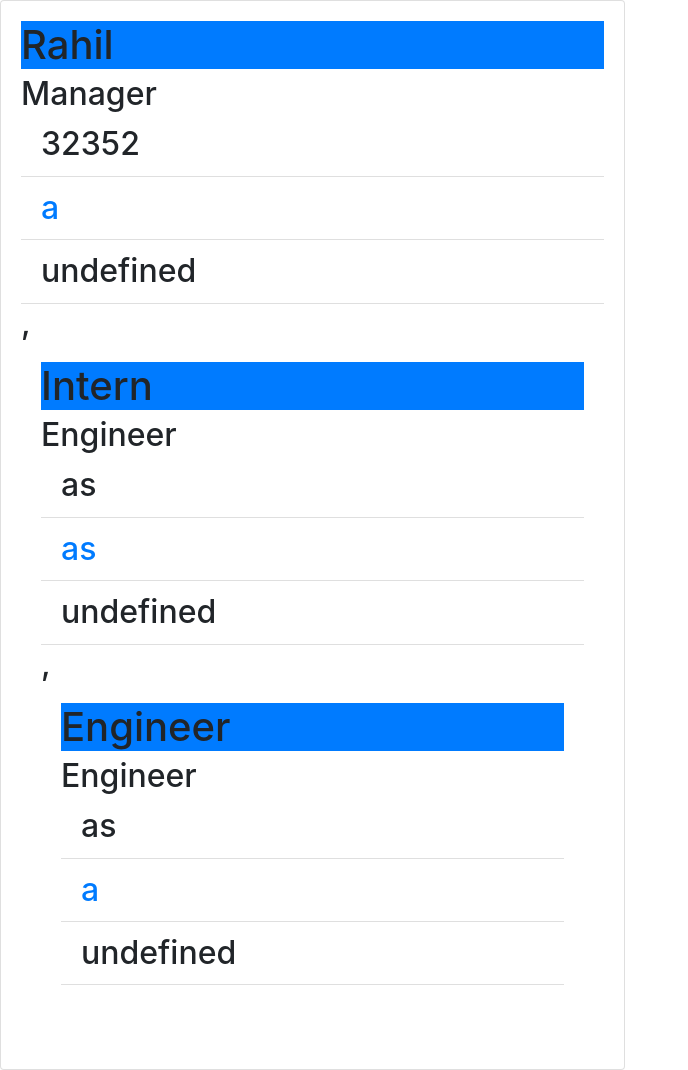
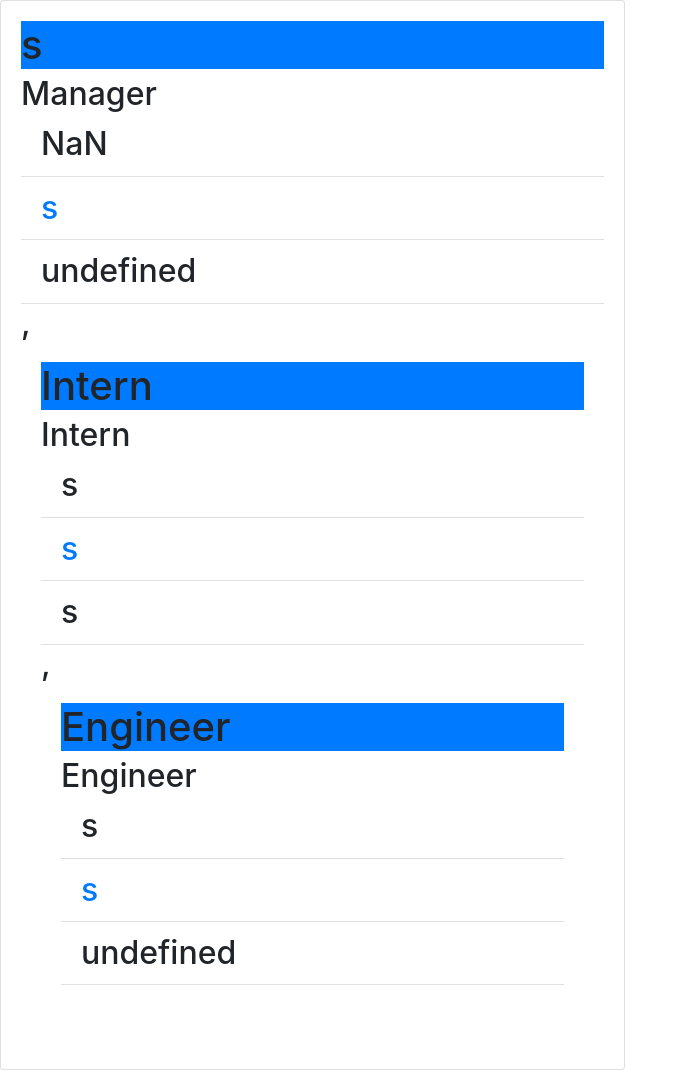
Before and after one commit to rahilrahimi/team-profile-generator, a website: page index.html in a window 1280 px wide. Shown: the whole page, without its empty margins (0-688 px from the left). Drawn offline with nearby package versions, Linux system fonts and the light colour scheme.

Commit message:
initial change

```diff
--- a/index.html
+++ b/index.html
@@ -16,22 +16,22 @@
     <div class = card>
 
 <div class ="card-body">
-  <h1 class="card-title bg-primary">Rahil</h1>
+  <h1 class="card-title bg-primary">s</h1>
   <h2 class = "card-subtitle">Manager<h2>
   <ul class="list-group list-group-flush">
-    <li class="list-group-item">32352</li>
-    <li class="list-group-item"><a href="a">a</a></li>
+    <li class="list-group-item">NaN</li>
+    <li class="list-group-item"><a href="s">s</a></li>
     <li class="list-group-item">undefined</li>
   </ul>
 <div>
 ,
 <div class ="card-body">
   <h1 class="card-title bg-primary">Intern</h1>
-  <h2 class = "card-subtitle">Engineer<h2>
+  <h2 class = "card-subtitle">Intern<h2>
   <ul class="list-group list-group-flush">
-    <li class="list-group-item">as</li>
-    <li class="list-group-item"><a href="as">as</a></li>
-    <li class="list-group-item">undefined</li>
+    <li class="list-group-item">s</li>
+    <li class="list-group-item"><a href="s">s</a></li>
+    <li class="list-group-item">s</li>
   </ul>
 <div>
 ,
@@ -39,8 +39,8 @@
   <h1 class="card-title bg-primary">Engineer</h1>
   <h2 class = "card-subtitle">Engineer<h2>
   <ul class="list-group list-group-flush">
-    <li class="list-group-item">as</li>
-    <li class="list-group-item"><a href="a">a</a></li>
+    <li class="list-group-item">s</li>
+    <li class="list-group-item"><a href="s">s</a></li>
     <li class="list-group-item">undefined</li>
   </ul>
 <div>
--- a/index.js
+++ b/index.js
@@ -117,7 +117,7 @@ function getEmployeeInfo(role) {
     return inquirer.prompt(getPromptByRole(role))
         .then(({ name, id, email, school, github }) => {
             let emp;
-            if (role === 'intern') {
+            if (role === 'Intern') {
                 emp = new Intern(role, name, id, email, school);
             } else {
                 emp = new Engineer(role, name, id, email, github);
```
